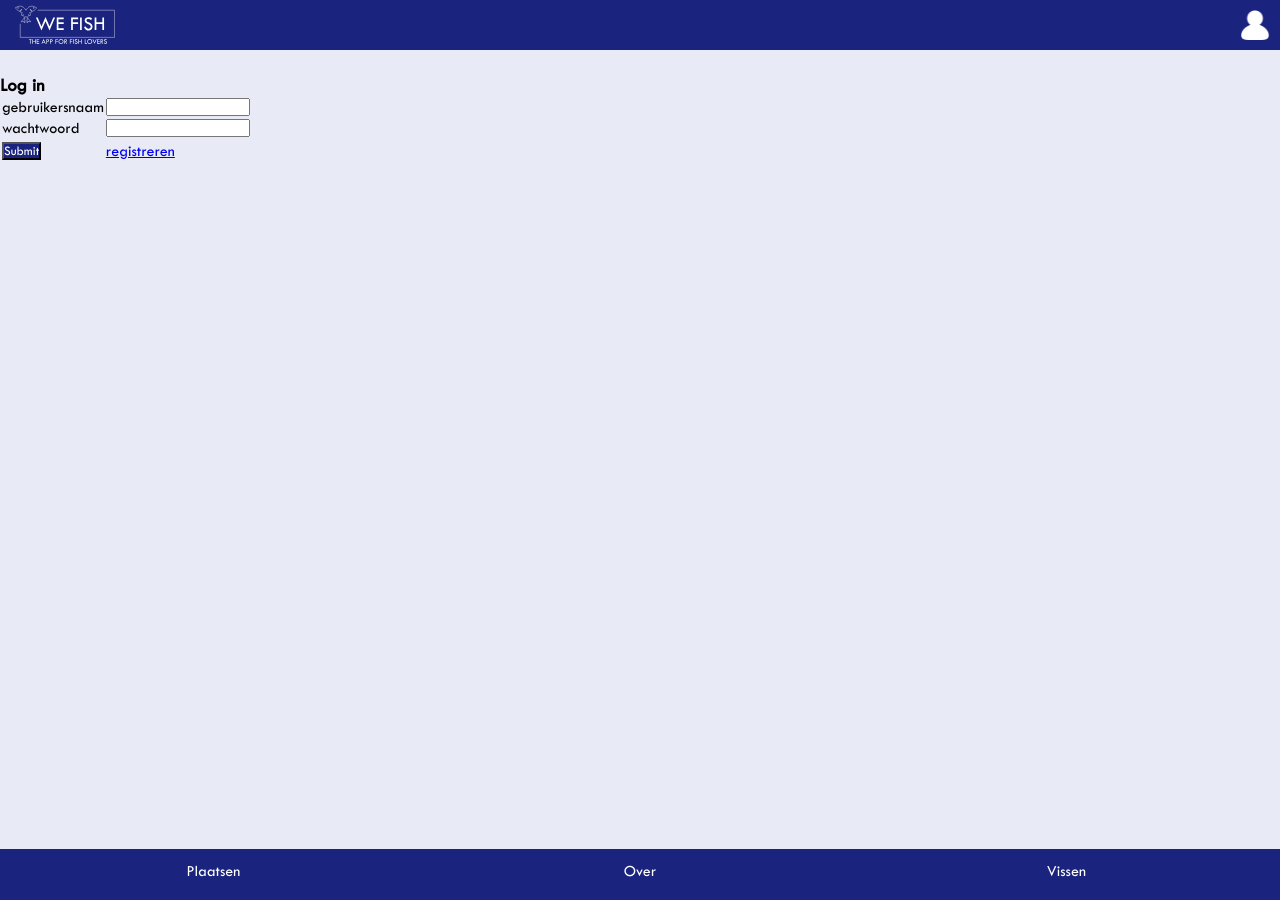
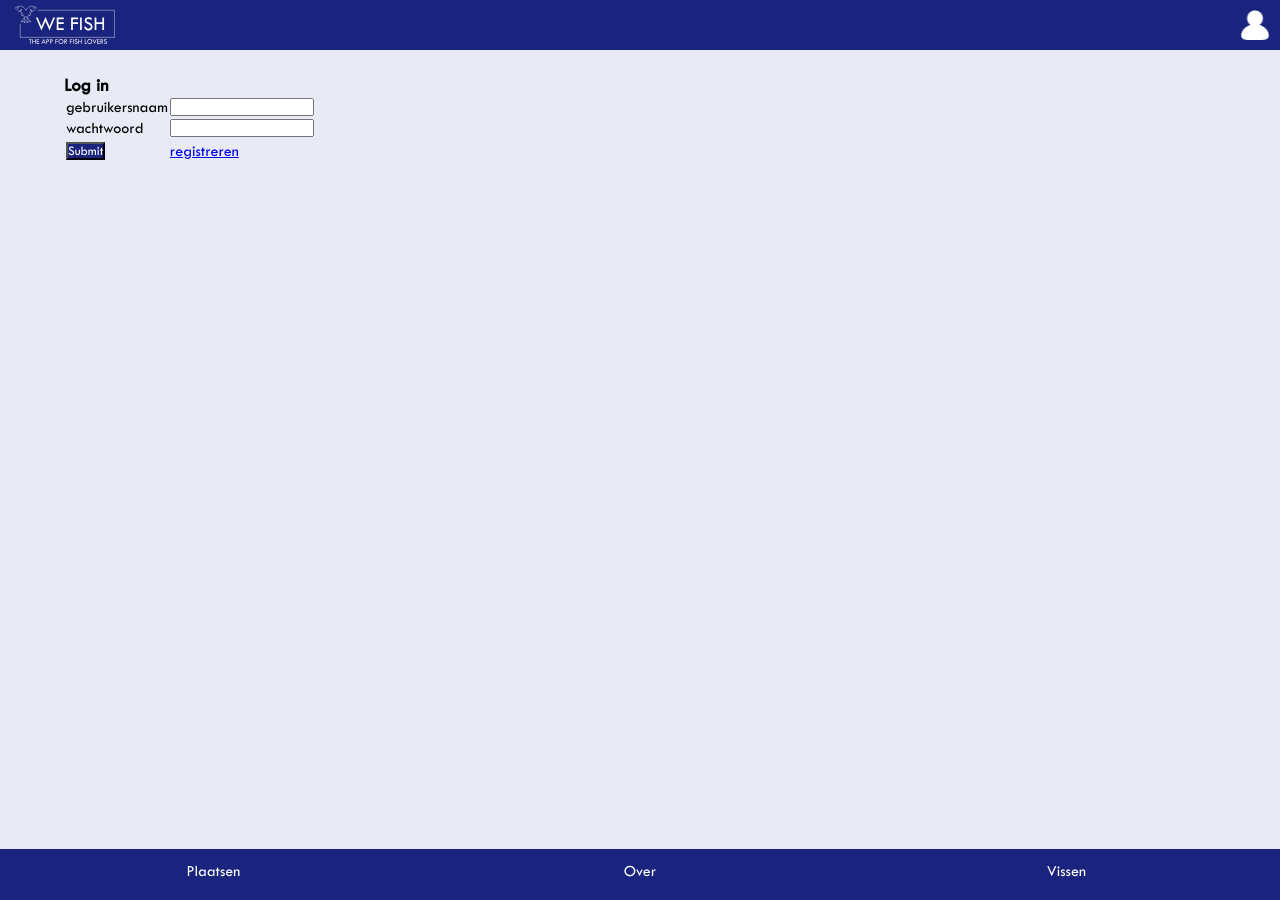
Before and after one commit to svennote/WeFish.github.io, a Jekyll site: the page built from login.html, in a window 1280 px wide. Built offline with Jekyll 4.4.1, drawn with Linux system fonts in a browser that asks for light colours.

Commit message:
aangepast

```diff
--- a/css/login.scss
+++ b/css/login.scss
@@ -154,6 +154,9 @@ width:20px;
 .container {
 
 margin-top:75px;
+width:90%;
+margin-left:auto;
+margin-right:auto;
 color:black;
 
 }
```
